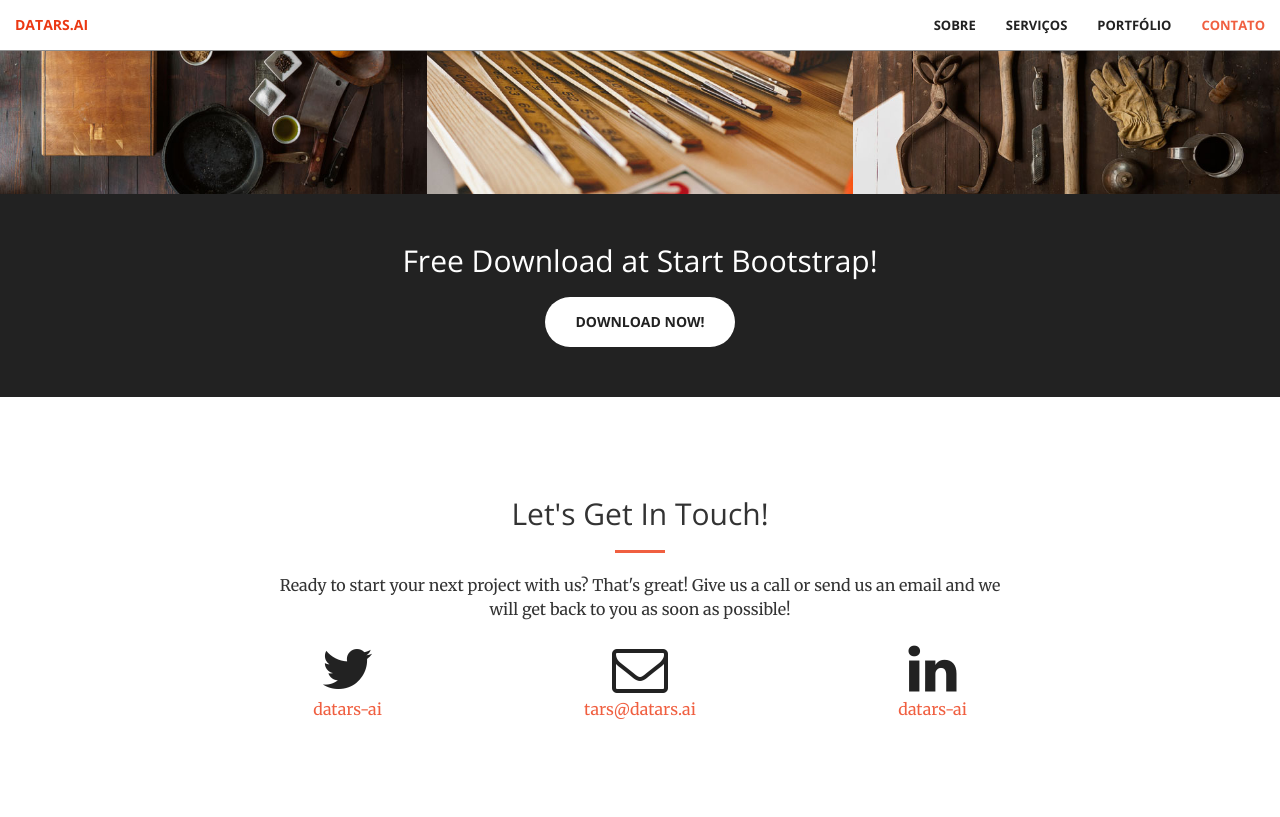
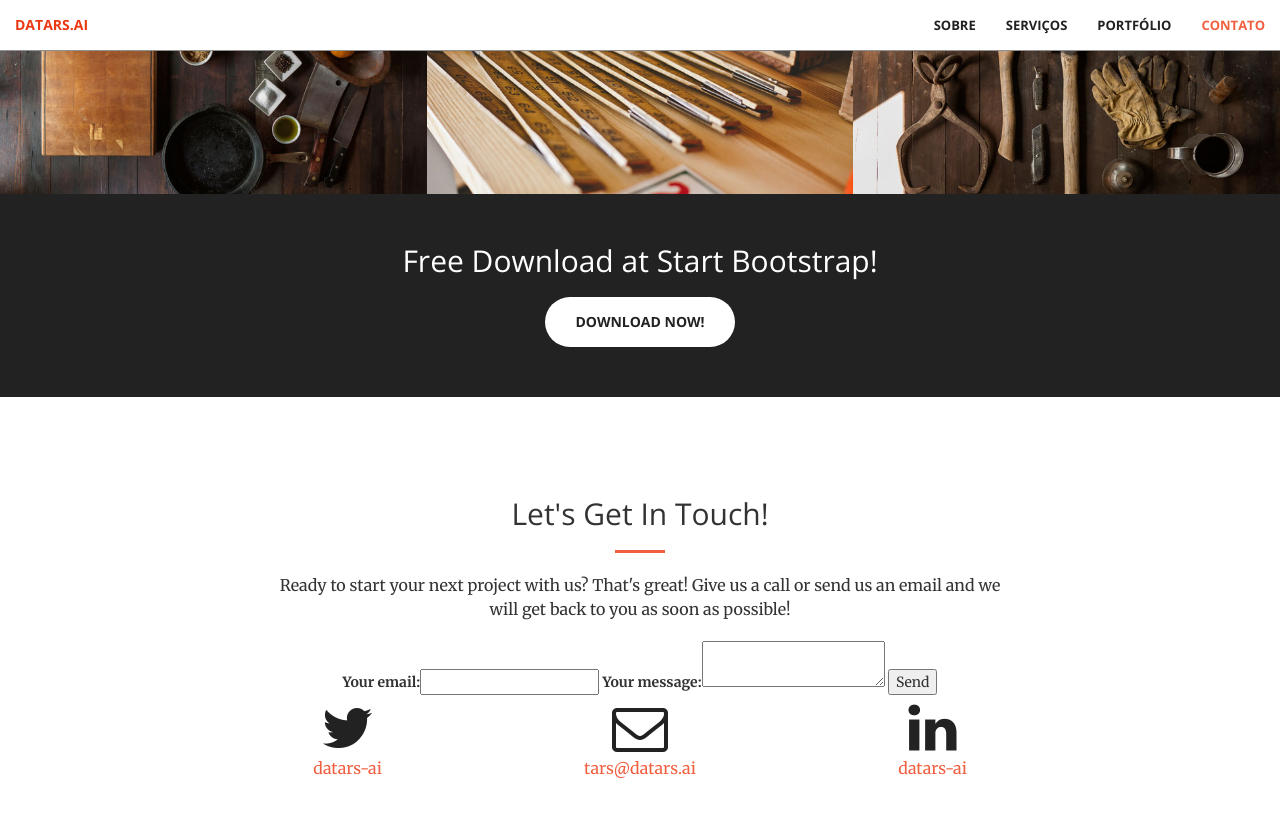
Before and after one commit to datars-ai/datars-ai.github.com, a Jekyll site: the page built from index.html, in a window 1280 px wide and 900 px high, scrolled down 2040 px. Shown: the top 817 px of the window. Built offline with Jekyll 4.4.1, drawn with Linux system fonts in a browser that asks for light colours.

Commit message:
add form

```diff
--- a/_includes/contact.html
+++ b/_includes/contact.html
@@ -5,6 +5,15 @@
                 <h2 class="section-heading">Let's Get In Touch!</h2>
                 <hr class="primary">
                 <p>Ready to start your next project with us? That's great! Give us a call or send us an email and we will get back to you as soon as possible!</p>
+            </div>
+            <div class="col-lg-8 col-lg-offset-2 text-center">
+                <!-- modify this form HTML and place wherever you want your form -->
+                <form action="https://formspree.io/f/mdoqrnoo" method="POST">
+                    <label>Your email:<input type="email" name="email"></label>
+                    <label>Your message:<textarea name="message"></textarea></label>
+                    <!-- your other form fields go here -->
+                    <button type="submit">Send</button>
+                </form>
             </div>
         <div class="col-lg-2 col-lg-offset-2 text-center">
             <a href="https://twitter.com/{{ site.twitter_username }}">
```
